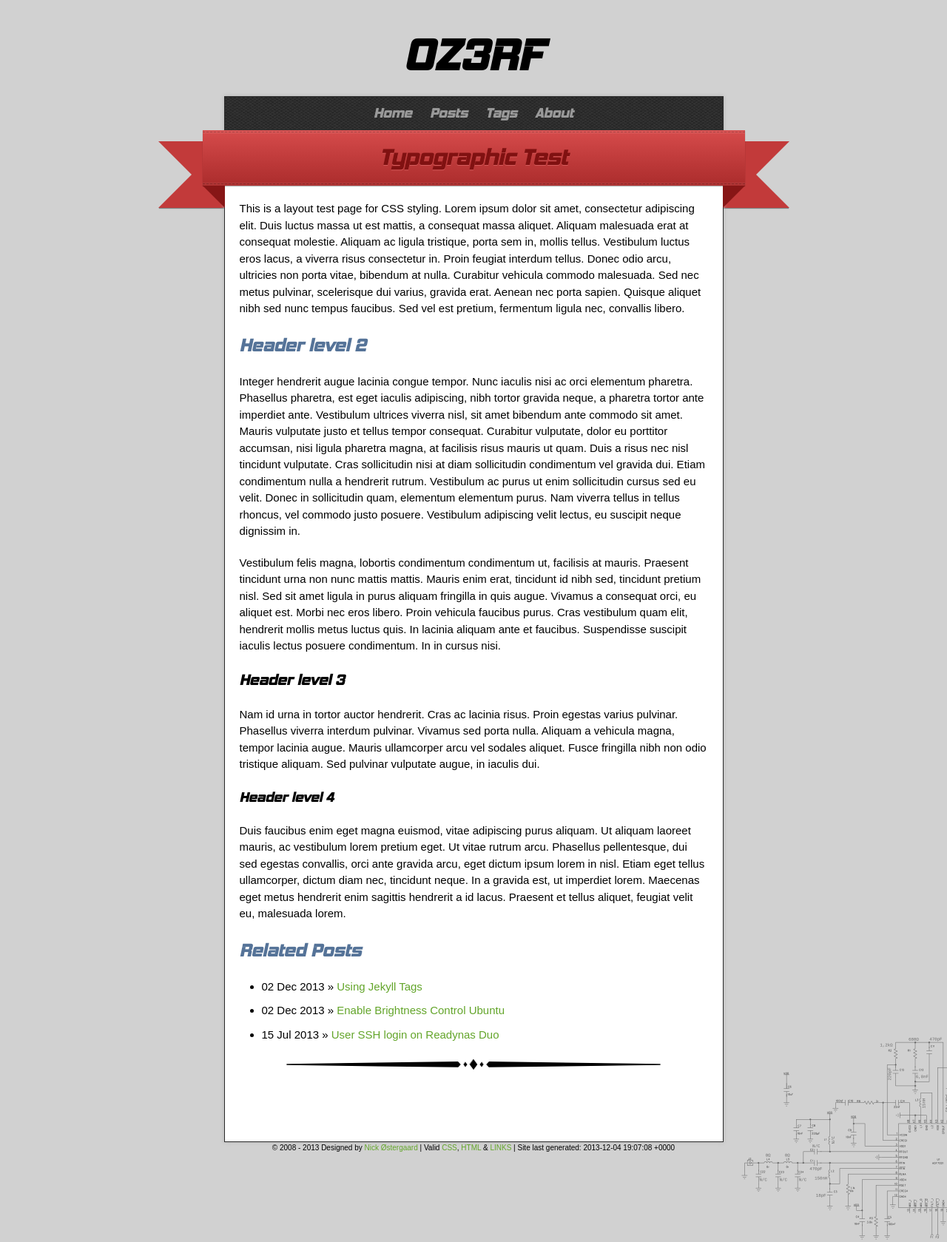
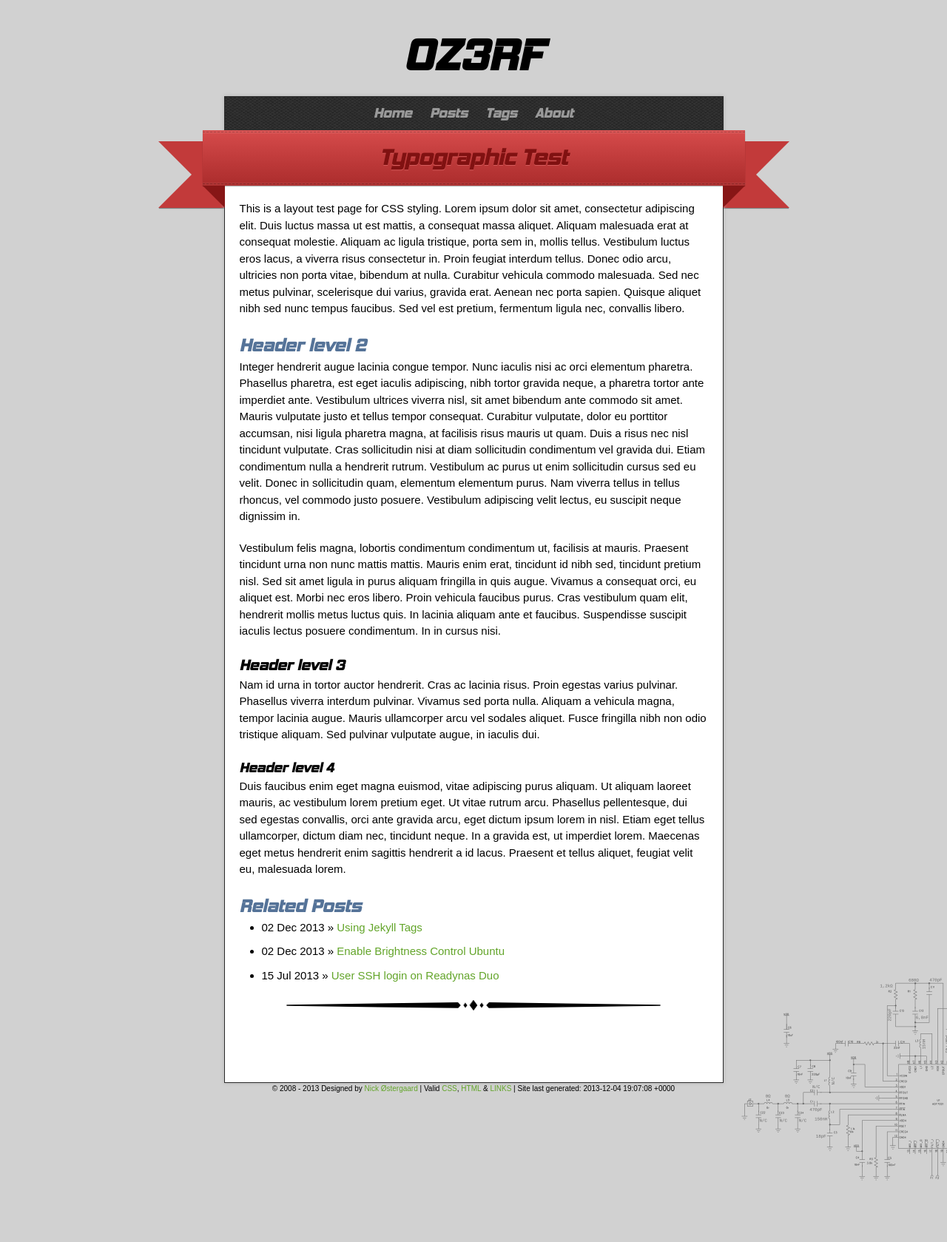
Before and after one commit to nickoe/nickoe.github.io, a Jekyll site: the page built from _posts/2013-12-01-typographic-test.md, in a window 1280 px wide. Shown: the whole page at 74% size. Built offline with Jekyll 4.4.1, drawn with Linux system fonts in a browser that asks for light colours; after the commit the page ends 1599 px from its top, so only the background shows below that.

Commit message:
Fix post_preview.html headings and time tags

```diff
--- a/_includes/post_preview.html
+++ b/_includes/post_preview.html
@@ -1,7 +1,7 @@
 <article class="preview">
   <header>
-		<time datetime="{{ post.date | date: "%F" }}">{{ post.date | date: "%d %b %Y" }}</time>
-    <a href="{{ post.url }}">{{ post.title }}</a>
+		<h3><a href="{{ post.url }}">{{ post.title }}</a></h3>
+		<time datetime="{{ post.date | date: "%F" }}">{{ post.date |	date_to_long_string }}</time>
   </header>
   {% if post.excerpt %}
   <section class="content excerpt">
--- a/stylesheets/fancy.css
+++ b/stylesheets/fancy.css
@@ -2,10 +2,17 @@
 
 h1, h2, h3, h4, h5, h6 {
 	font-family: hemi-head, sans-serif;
+	margin-bottom:0px;
 }
 
 h1 a, h2 , h3 a, h4 a, h5 a, h6 a {
 	color: black;
+}
+
+time {
+	color:gray;
+	font-weight:bold;
+	font-size:12px;
 }
 
 /* Seperator */
--- a/stylesheets/template.css
+++ b/stylesheets/template.css
@@ -135,12 +135,6 @@
 }
 
 /* Markdown */
-.markdown-body h1,
-.markdown-body h2,
-.markdown-body h3,
-.markdown-body h4,
-.markdown-body h5,
-.markdown-body h6,
 .markdown-body p,
 .markdown-body pre,
 .markdown-body ul,
```
